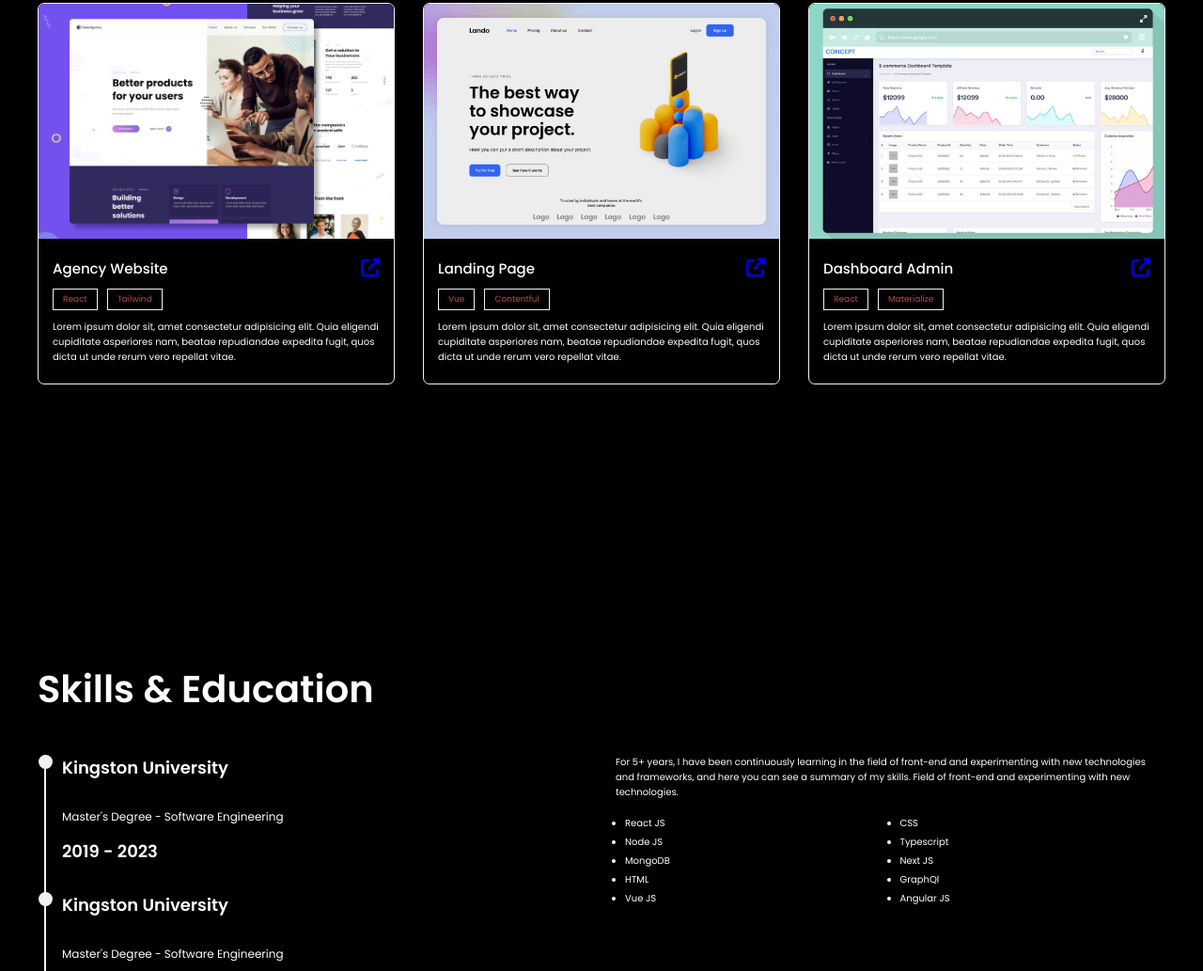
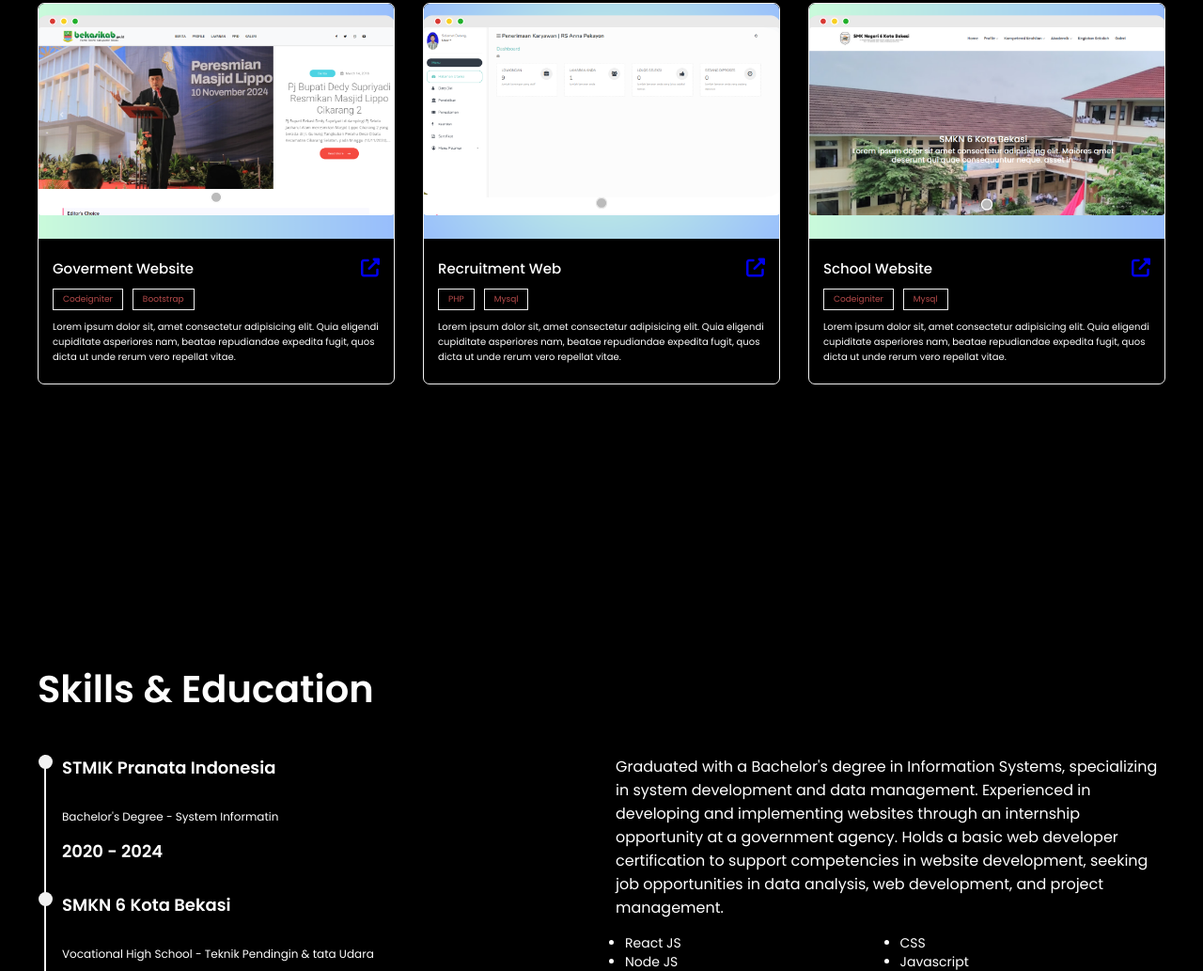
Before and after one commit to CerdikTeamID/Web-portofolio, a plain HTML site: page index.html in a window 1280 px wide. Shown: the part 1767-2800 px from the top of the page at 94% size. Drawn offline with Linux system fonts and the light colour scheme.

Commit message:
menambah gambar

```diff
--- a/index.html
+++ b/index.html
@@ -6,8 +6,9 @@
     <meta name="viewport" content="width=device-width, initial-scale=1.0">
     <link rel="stylesheet" href="https://cdnjs.cloudflare.com/ajax/libs/font-awesome/6.5.2/css/all.min.css">
     <link rel="stylesheet" href="style.css">
-    <link rel="icon" type="image/x-icon" href="/images/icon.png">
+
     <title>Portfolio Website</title>
+    <link rel="icon" type="image/x-icon" href="./images/profile.png">
 </head>
 <body>
     <header>
@@ -18,8 +19,8 @@
             <a href="#portfolios" >Portofolio</a>
             <a href="#skills" >Skills</a>
             <a href="#contact" >Contact</a>
-            <a href="/resume.pdf" target="_blank">
-                <button class="btn">Resume</button>
+            <a href="./resume.pdf" target="_blank">
+                <button class="btn">MyResume</button>
             </a>
         </nav>
 
@@ -107,18 +108,18 @@
             <!-- Portfolio 1 -->
             <div class="portfolio">
               <div class="portfolio-cover">
-                <img src="./images/portfolios/portfolio-1.png" alt="Portfolio 1">
+                <img src="./images/portfolios/porto-1.png" alt="Portfolio 1">
               </div>
               <div class="portfolio-info">
                 <div class="portfolio-title">
-                  <h4>Agency Website</h4>
+                  <h4>Goverment Website</h4>
                   <a href="/" class="portfolio-link">
                     <i class='fas fa-external-link-alt'></i>
                   </a>
                 </div>
                 <div class="portfolio-tags">
-                  <div>React</div>
-                  <div>Tailwind</div>
+                  <div>Codeigniter</div>
+                  <div>Bootstrap</div>
                 </div>
                 <p>
                   Lorem ipsum dolor sit, amet consectetur adipisicing elit. Quia
@@ -131,18 +132,18 @@
             <!-- Portfolio 2 -->
             <div class="portfolio">
               <div class="portfolio-cover">
-                <img src="./images/portfolios/portfolio-2.png" alt="Portfolio 1">
+                <img src="./images/portfolios/porto-2.png" alt="Portfolio 1">
               </div>
               <div class="portfolio-info">
                 <div class="portfolio-title">
-                  <h4>Landing Page</h4>
+                  <h4>Recruitment Web</h4>
                   <a href="/" class="portfolio-link">
                     <i class='fas fa-external-link-alt'></i>
                   </a>
                 </div>
                 <div class="portfolio-tags">
-                  <div>Vue</div>
-                  <div>Contentful</div>
+                  <div>PHP</div>
+                  <div>Mysql</div>
                 </div>
                 <p>
                   Lorem ipsum dolor sit, amet consectetur adipisicing elit. Quia
@@ -155,18 +156,18 @@
             <!-- Portfolio 3 -->
             <div class="portfolio">
               <div class="portfolio-cover">
-                <img src="./images/portfolios/portfolio-3.jpeg" alt="Portfolio 1">
+                <img src="./images/portfolios/porto-3.png" alt="Portfolio 1">
               </div>
               <div class="portfolio-info">
                 <div class="portfolio-title">
-                  <h4>Dashboard Admin</h4>
+                  <h4>School Website</h4>
                   <a href="/" class="portfolio-link">
                     <i class='fas fa-external-link-alt'></i>
                   </a>
                 </div>
                 <div class="portfolio-tags">
-                  <div>React</div>
-                  <div>Materialize</div>
+                  <div>Codeigniter</div>
+                  <div>Mysql</div>
                 </div>
                 <p>
                   Lorem ipsum dolor sit, amet consectetur adipisicing elit. Quia
@@ -192,12 +193,22 @@
                   <div></div>
                 </div>
                 <div class="education-info">
-                  <h4 class="education-title">Kingston University</h4>
-                  <p>Master's Degree - Software Engineering</p>
-                  <h4 class="education-years">2019 - 2023</h4>
+                  <h4 class="education-title">STMIK Pranata Indonesia</h4>
+                  <p>Bachelor's Degree - System Informatin</p>
+                  <h4 class="education-years">2020 - 2024</h4>
                 </div>
               </div>
               <div class="education">
+                <div class="line">
+                  <div></div>
+                </div>
+                <div class="education-info">
+                  <h4 class="education-title">SMKN 6 Kota Bekasi</h4>
+                  <p>Vocational High School - Teknik Pendingin & tata Udara</p>
+                  <h4 class="education-years">2014 - 2019</h4>
+                </div>
+              </div>
+              <!-- <div class="education">
                 <div class="line">
                   <div></div>
                 </div>
@@ -206,42 +217,32 @@
                   <p>Master's Degree - Software Engineering</p>
                   <h4 class="education-years">2019 - 2023</h4>
                 </div>
-              </div>
-              <div class="education">
-                <div class="line">
-                  <div></div>
-                </div>
-                <div class="education-info">
-                  <h4 class="education-title">Kingston University</h4>
-                  <p>Master's Degree - Software Engineering</p>
-                  <h4 class="education-years">2019 - 2023</h4>
-                </div>
-              </div>
+              </div> -->
             </div>
 
             <div class="skills-right">
-              <p>
-                For 5+ years, I have been continuously learning in the field of
-                front-end and experimenting with new technologies and frameworks,
-                and here you can see a summary of my skills. Field of front-end
-                and experimenting with new technologies.
+              <p class="skills-description">
+                Graduated with a Bachelor's degree in Information Systems, specializing in system development and data management.
+Experienced in developing and implementing websites through an internship opportunity at a government agency.
+Holds a basic web developer certification to support competencies in website development, seeking job opportunities
+in data analysis, web development, and project management.
               </p>
 
               <div class="skills-list">
                 <ul>
                   <li>React JS</li>
                   <li>Node JS</li>
-                  <li>MongoDB</li>
+                  <li>Mysql</li>
                   <li>HTML</li>
-                  <li>Vue JS</li>
+                  <li>Bootstrap</li>
                 </ul>
 
                 <ul>
                   <li>CSS</li>
-                  <li>Typescript</li>
+                  <li>Javascript</li>
                   <li>Next JS</li>
                   <li>GraphQl</li>
-                  <li>Angular JS</li>
+                  <li>Draw.io</li>
                 </ul>
               </div>
             </div>
@@ -272,21 +273,21 @@
           <div class="contact-right">
             <div class="contact-item">
               <div class="contact-item-icon">
-                <i class='fas fa-home'></i>
+                <i class="fa-sharp-duotone fa-solid fa-location-arrow"></i>
               </div>
               <div class="contact-item-detail">
                 <h4>Address</h4>
-                <p>3424 Layman Avenue, Fayetteville, NC</p>
+                <p>Bekasi Timur, Kota Bekasi, Jawa Barat</p>
               </div>
             </div>
 
             <div class="contact-item">
               <div class="contact-item-icon">
-                <i class='fas fa-phone'></i>
+                <i class='fa-brands fa-whatsapp'></i>
               </div>
               <div class="contact-item-detail">
-                <h4>Phone</h4>
-                <p>(501) 414-1541</p>
+                <h4>Whatsapp Contact</h4>
+                <p>+(62) 895-3215-80868</p>
               </div>
             </div>
 
@@ -296,7 +297,7 @@
               </div>
               <div class="contact-item-detail">
                 <h4>Email</h4>
-                <p>dummyemail@gmail.com</p>
+                <p>erskim99@gmail.com</p>
               </div>
             </div>
           </div>
@@ -306,25 +307,25 @@
 <!-- footer - start-->
     <footer>
         <div class="footer-icons">
-          <a href="#">
+         <!--  <a href="#">
             <svg xmlns="http://www.w3.org/2000/svg" width="20" height="20" viewBox="0 0 24 24">
               <path d="M12 2.163c3.204 0 3.584.012 4.85.07 3.252.148 4.771 1.691 4.919 4.919.058 1.265.069 1.645.069 4.849 0 3.205-.012 3.584-.069 4.849-.149 3.225-1.664 4.771-4.919 4.919-1.266.058-1.644.07-4.85.07-3.204 0-3.584-.012-4.849-.07-3.26-.149-4.771-1.699-4.919-4.92-.058-1.265-.07-1.644-.07-4.849 0-3.204.013-3.583.07-4.849.149-3.227 1.664-4.771 4.919-4.919 1.266-.057 1.645-.069 4.849-.069zm0-2.163c-3.259 0-3.667.014-4.947.072-4.358.2-6.78 2.618-6.98 6.98-.059 1.281-.073 1.689-.073 4.948 0 3.259.014 3.668.072 4.948.2 4.358 2.618 6.78 6.98 6.98 1.281.058 1.689.072 4.948.072 3.259 0 3.668-.014 4.948-.072 4.354-.2 6.782-2.618 6.979-6.98.059-1.28.073-1.689.073-4.948 0-3.259-.014-3.667-.072-4.947-.196-4.354-2.617-6.78-6.979-6.98-1.281-.059-1.69-.073-4.949-.073zm0 5.838c-3.403 0-6.162 2.759-6.162 6.162s2.759 6.163 6.162 6.163 6.162-2.759 6.162-6.163c0-3.403-2.759-6.162-6.162-6.162zm0 10.162c-2.209 0-4-1.79-4-4 0-2.209 1.791-4 4-4s4 1.791 4 4c0 2.21-1.791 4-4 4zm6.406-11.845c-.796 0-1.441.645-1.441 1.44s.645 1.44 1.441 1.44c.795 0 1.439-.645 1.439-1.44s-.644-1.44-1.439-1.44z"></path>
             </svg>
           </a>
-
-          <a href="#">
+   -->
+          <a href="https://www.linkedin.com/in/imam-attirmidi/">
             <svg xmlns="http://www.w3.org/2000/svg" width="20" height="20" viewBox="0 0 24 24">
               <path d="M4.98 3.5c0 1.381-1.11 2.5-2.48 2.5s-2.48-1.119-2.48-2.5c0-1.38 1.11-2.5 2.48-2.5s2.48 1.12 2.48 2.5zm.02 4.5h-5v16h5v-16zm7.982 0h-4.968v16h4.969v-8.399c0-4.67 6.029-5.052 6.029 0v8.399h4.988v-10.131c0-7.88-8.922-7.593-11.018-3.714v-2.155z"></path>
             </svg>
           </a>
 
-          <a href="#">
+          <!-- <a href="#">
             <svg xmlns="http://www.w3.org/2000/svg" width="20" height="20" viewBox="0 0 24 24">
               <path d="M24 4.557c-.883.392-1.832.656-2.828.775 1.017-.609 1.798-1.574 2.165-2.724-.951.564-2.005.974-3.127 1.195-.897-.957-2.178-1.555-3.594-1.555-3.179 0-5.515 2.966-4.797 6.045-4.091-.205-7.719-2.165-10.148-5.144-1.29 2.213-.669 5.108 1.523 6.574-.806-.026-1.566-.247-2.229-.616-.054 2.281 1.581 4.415 3.949 4.89-.693.188-1.452.232-2.224.084.626 1.956 2.444 3.379 4.6 3.419-2.07 1.623-4.678 2.348-7.29 2.04 2.179 1.397 4.768 2.212 7.548 2.212 9.142 0 14.307-7.721 13.995-14.646.962-.695 1.797-1.562 2.457-2.549z"></path>
             </svg>
-          </a>
+          </a> -->
 
-          <a href="#">
+          <a href="https://github.com/CerdikTeamID">
             <svg xmlns="http://www.w3.org/2000/svg" width="20" height="20" viewBox="0 0 24 24">
               <path d="M12 0c-6.626 0-12 5.373-12 12 0 5.302 3.438 9.8 8.207 11.387.599.111.793-.261.793-.577v-2.234c-3.338.726-4.033-1.416-4.033-1.416-.546-1.387-1.333-1.756-1.333-1.756-1.089-.745.083-.729.083-.729 1.205.084 1.839 1.237 1.839 1.237 1.07 1.834 2.807 1.304 3.492.997.107-.775.418-1.305.762-1.604-2.665-.305-5.467-1.334-5.467-5.931 0-1.311.469-2.381 1.236-3.221-.124-.303-.535-1.524.117-3.176 0 0 1.008-.322 3.301 1.23.957-.266 1.983-.399 3.003-.404 1.02.005 2.047.138 3.006.404 2.291-1.552 3.297-1.23 3.297-1.23.653 1.653.242 2.874.118 3.176.77.84 1.235 1.911 1.235 3.221 0 4.609-2.807 5.624-5.479 5.921.43.372.823 1.102.823 2.222v3.293c0 .319.192.694.801.576 4.765-1.589 8.199-6.086 8.199-11.386 0-6.627-5.373-12-12-12z"></path>
             </svg>
--- a/style.css
+++ b/style.css
@@ -557,6 +557,10 @@ section{
     gap: 3rem;
   }
 
+  .skills-description {
+    font-size: 16px;
+  }
+
   .education {
     display: flex;
     gap: 1rem;
@@ -606,7 +610,7 @@ section{
     display: grid;
     grid-template-columns: 1fr 1fr;
     margin-top: 1.5rem;
-
+    font-size: 14px;
   }
 
   .skills-right ul {
```
Also changed, not shown: images/head.png (renamed from images/icon.png), images/portfolios/portfolio-1.png (deleted), images/portfolios/portfolio-2.png (deleted), images/portfolios/portfolio-3.jpeg (deleted), images/portfolios/porto-1.png (added), images/portfolios/porto-2.png (added), images/portfolios/porto-3.png (added), images/profile.png (added), 1 other file.
